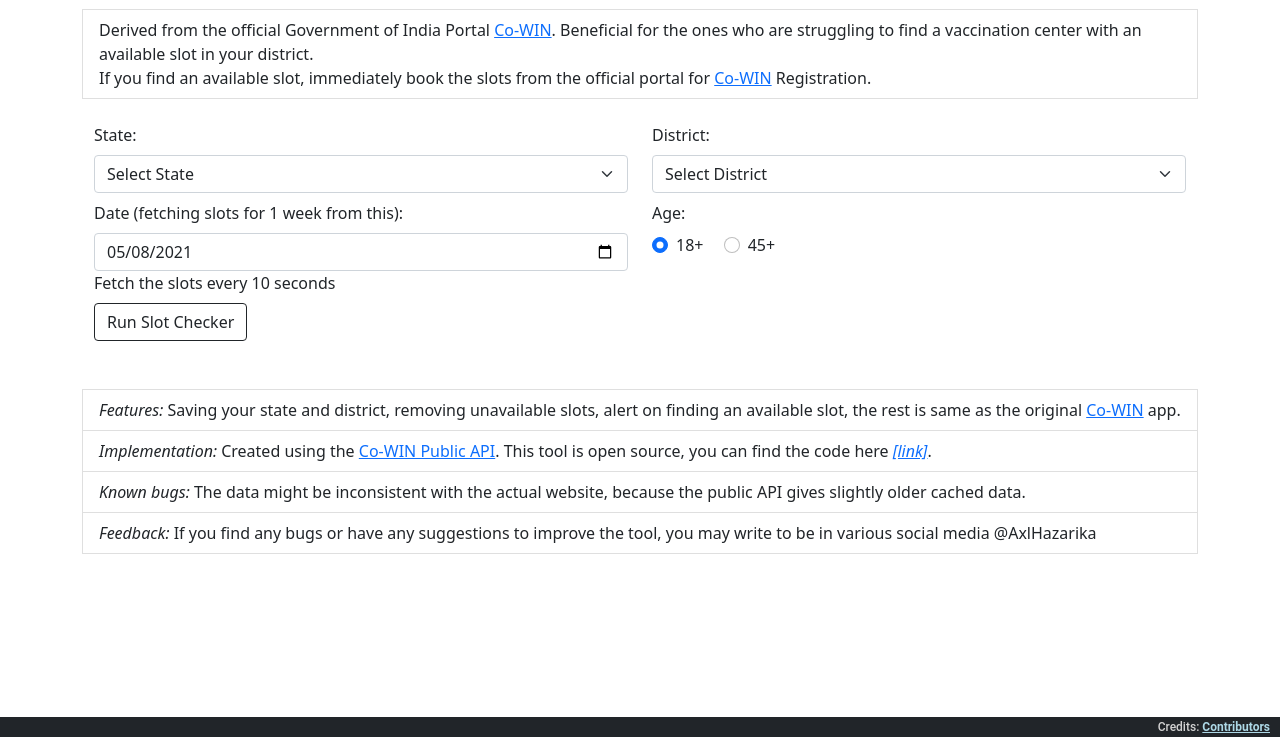
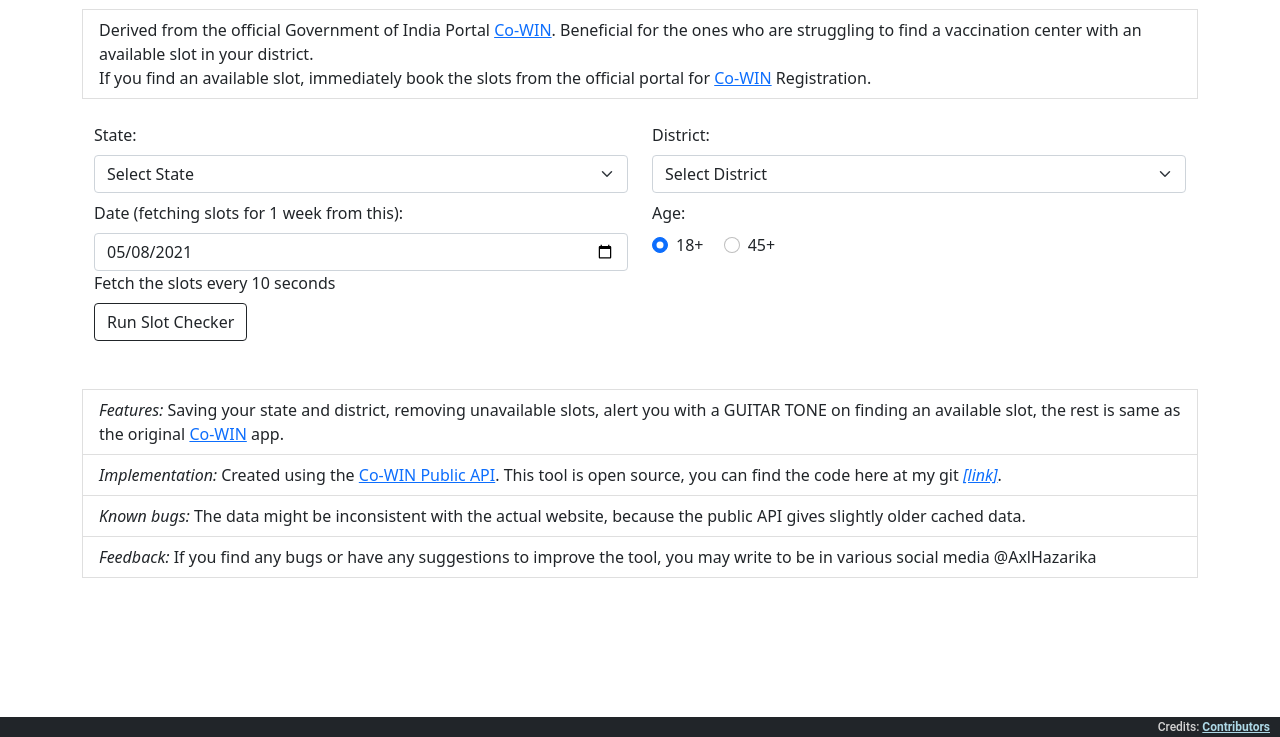
Before and after one commit to axlhazarika/Cowin-Vaccine-Availability-Checker-India, a plain HTML site: page index.html in a window 1280 px wide. Shown: the part 63-800 px from the top of the page. Drawn offline with nearby package versions, Linux system fonts and the light colour scheme.

Commit message:
Update index.html

```diff
--- a/index.html
+++ b/index.html
@@ -69,8 +69,8 @@
 
 	</div>
 	<div class="">
-		<ul class="list-group-item mb-0"><i>Features:</i> Saving your state and district, removing unavailable slots, alert on finding an available slot, the rest is same as the original <a href="https://selfregistration.cowin.gov.in/" target="_blank">Co-WIN</a> app.</ul>
-		<ul class="list-group-item mb-0"><i>Implementation:</i> Created using the <a href="https://apisetu.gov.in/public/marketplace/api/cowin" target="_blank">Co-WIN Public API</a>. This tool is open source, you can find the code here <i><a href="https://github.com/axlhazarika" target="_blank">[link]</a></i>.</ul>
+		<ul class="list-group-item mb-0"><i>Features:</i> Saving your state and district, removing unavailable slots, alert you with a GUITAR TONE on finding an available slot, the rest is same as the original <a href="https://selfregistration.cowin.gov.in/" target="_blank">Co-WIN</a> app.</ul>
+		<ul class="list-group-item mb-0"><i>Implementation:</i> Created using the <a href="https://apisetu.gov.in/public/marketplace/api/cowin" target="_blank">Co-WIN Public API</a>. This tool is open source, you can find the code here at my git <i><a href="https://github.com/axlhazarika" target="_blank">[link]</a></i>.</ul>
 		<ul class="list-group-item mb-0"><i>Known bugs:</i> The data might be inconsistent with the actual website, because the public API gives slightly older cached data.</ul>
 		<ul class="list-group-item mb-5"><i>Feedback:</i> If you find any bugs or have any suggestions to improve the tool, you may write to be in various social media @AxlHazarika </a></i></ul>
 	</div>
```
